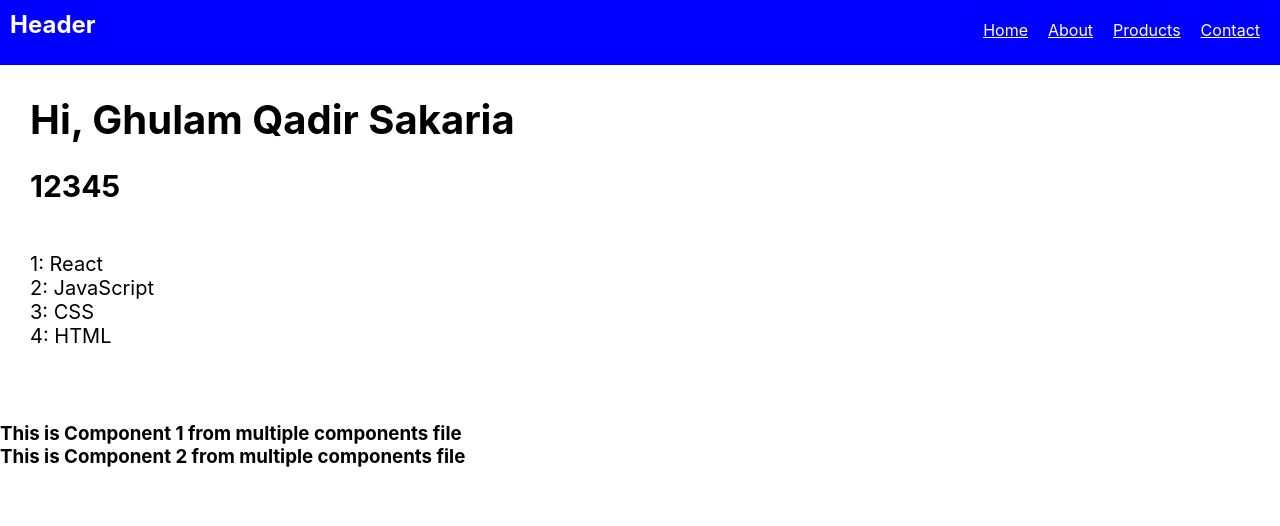
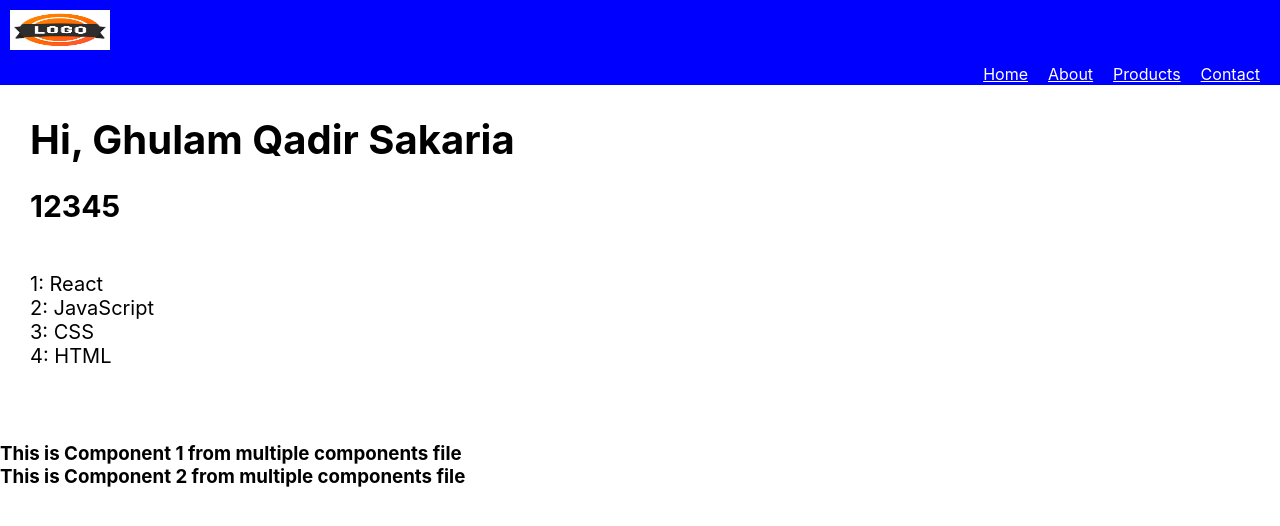
Before and after one commit to GhulamQadir/React-practise, a React (Create React App) app: page / in a window 1280 px wide. Shown: the top 526 px of the page. Built offline with nearby package versions, Linux system fonts and the light colour scheme.

Commit message:
used logo by saving image

```diff
--- /dev/null
+++ b/src/Components/Logo/logo.js
@@ -0,0 +1,17 @@
+import React, { Component } from 'react';
+import LogoImg from '../../Images/sample-logo.png'
+
+
+class Logo extends Component {
+    render() {
+        return (
+            <div>
+                <div style={{ display: 'inline' }}>
+                    <img src={LogoImg} style={{ display: 'inline', width: 100, height: 40 }} />
+                </div>
+            </div>
+        )
+    }
+}
+
+export default Logo;
--- a/src/Components/Navbar/navbar.css
+++ b/src/Components/Navbar/navbar.css
@@ -1,6 +1,6 @@
 .navbar_div {
     background-color: blue;
-    height: 45px;
+    height: 65px;
     padding: 10px;
     align-items: center;
     justify-content: center;
--- a/src/Components/Navbar/navbar.js
+++ b/src/Components/Navbar/navbar.js
@@ -1,4 +1,5 @@
 import React, { Component } from "react";
+import Logo from "../Logo/logo";
 import './navbar.css'
 
 
@@ -8,7 +9,7 @@ class Header extends Component {
             <div>
                 <div className="navbar_div">
                     <nav className="myNav">
-                        <h1 className="logo">Header</h1>
+                        <Logo />
                         <div className="nav_links_div">
                             <a className="nav_links" href="#">Home</a>
                             <a className="nav_links" href="#">About</a>
```
Also changed, not shown: src/Images/sample-logo.png (added).
